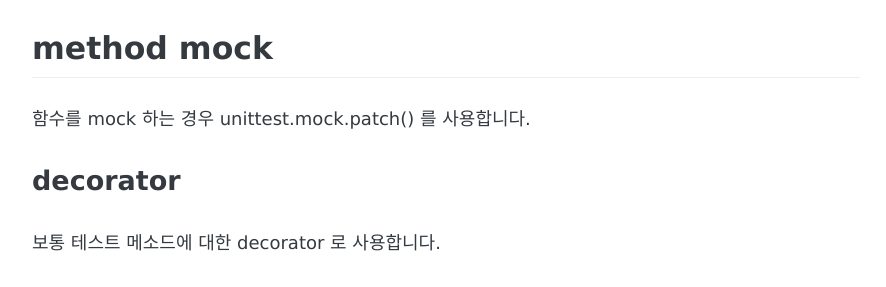
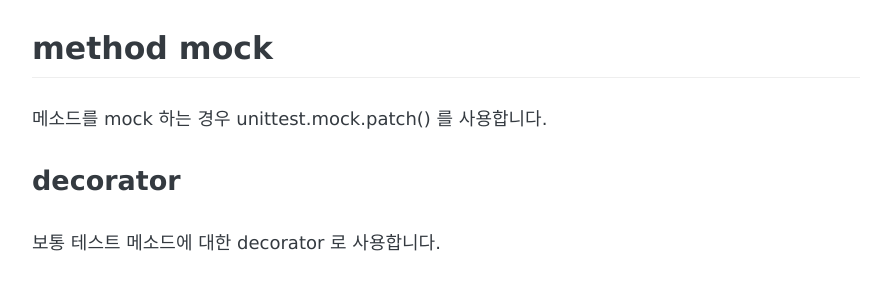
Before and after one commit to 8percent/8percent.github.io, a Jekyll site: the page built from _posts/2017-05-31-test-guide.md, in a window 1280 px wide and 900 px high, scrolled down 2077 px. Shown: the part 152-439 px from the top of the window, without its empty margins (194-1080 px from the left). Built offline with Jekyll 4.4.1, drawn with Linux system fonts in a browser that asks for light colours; some web fonts are replaced.

Commit message:
CHG: micro change

```diff
--- a/_posts/2017-05-31-test-guide.md
+++ b/_posts/2017-05-31-test-guide.md
@@ -78,7 +78,7 @@
 
 ## method mock
 
-함수를 mock 하는 경우 unittest.mock.patch() 를 사용합니다.
+메소드를 mock 하는 경우 unittest.mock.patch() 를 사용합니다.
 
 ### decorator
 
```
Also changed, not shown: other parts of _posts/2017-05-31-test-guide.md (+1 -0 lines).
